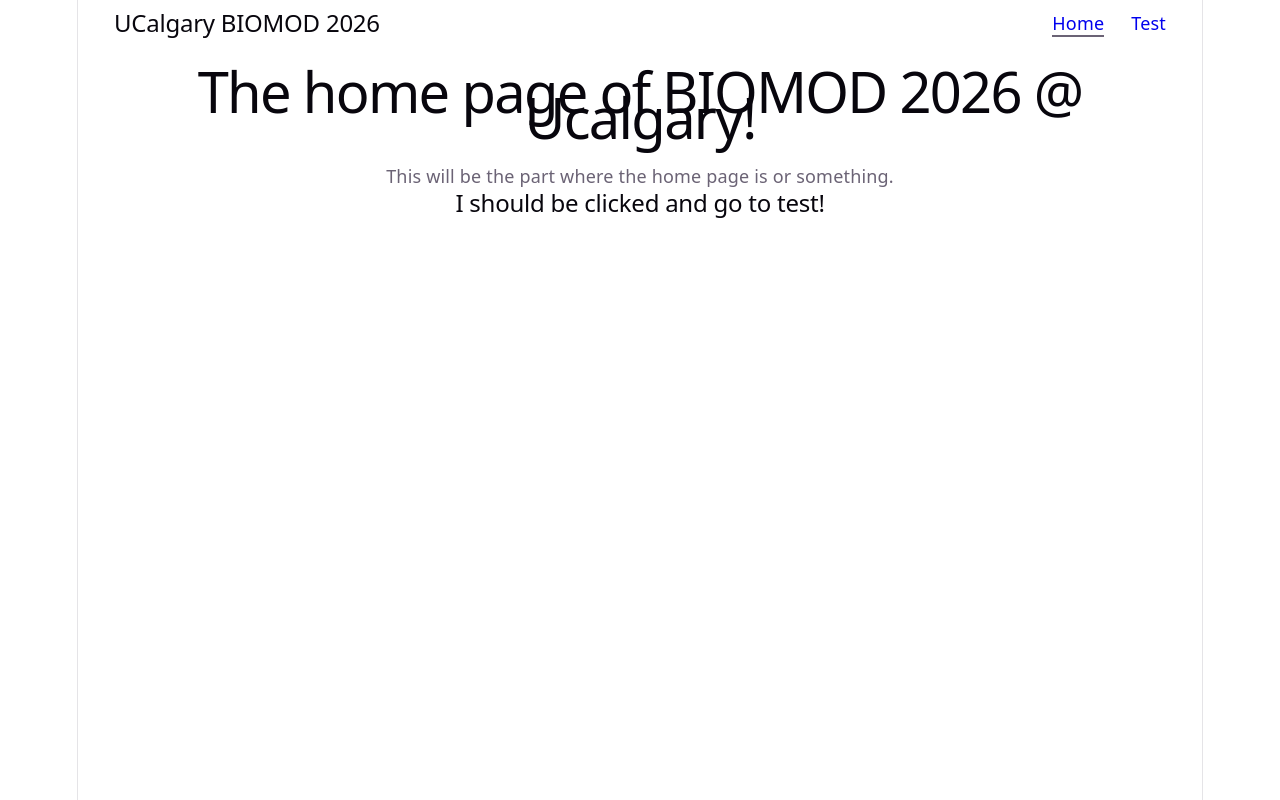
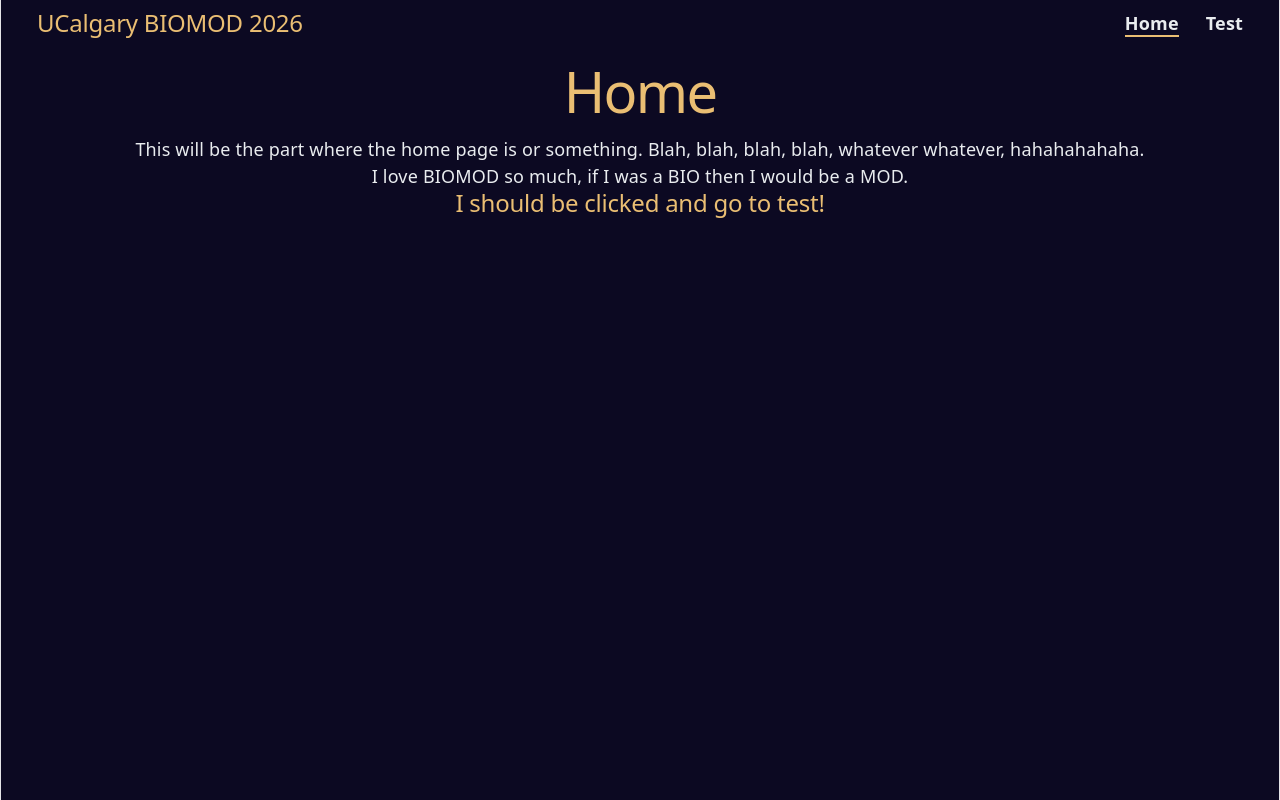
Before and after one commit to UCalgary-BIOMOD/UCalgary-BIOMOD-2026-Wiki, a React (Vite) app in the folder biomod-wiki/: page / in a window 1280 px wide. Built offline with nearby package versions, Linux system fonts and the light colour scheme.

Commit message:
style: Add basic color scheme from the logo.
I wanted to get some semblance of styling to work, so I used the styling from the logo. I will be focusing on deriving component-level styles from the index.css next.

```diff
--- a/biomod-wiki/src/Components/NavBar.module.css
+++ b/biomod-wiki/src/Components/NavBar.module.css
@@ -3,6 +3,7 @@
     justify-content: space-between;
     align-items: center;
     padding: 0.5rem 2rem;
+
 }
 
 .ul{
@@ -16,13 +17,15 @@
 .h2{
     margin: 0;
     padding: 0;
+
 }
 
 .ul a{
     text-decoration: none;
     position: relative;
     transition: color 0.2s ease;
-
+    font-weight: bold;
+    color:#E9ECEF;
 
     &:global.active {
         transform: scaleX(1)
@@ -41,7 +44,7 @@
     bottom: -0.1rem;
     width:100%;
     height: 0.1rem;
-    background-color: #6b6375;
+    background-color: #EABE73;
     transform: scaleX(0);
     transform-origin: center;
     transition: transform 0.2s ease-in-out;
--- a/biomod-wiki/src/features/home/Home.jsx
+++ b/biomod-wiki/src/features/home/Home.jsx
@@ -6,6 +6,7 @@ export default function Home() {
     return (
         <>
             <TestText {...content.Home}/>
+            <p>I love BIOMOD so much, if I was a BIO then I would be a MOD. </p>
             <ClickWrapper to="/test">
                 <h2>I should be clicked and go to test!</h2>
             </ClickWrapper>
--- a/biomod-wiki/src/features/home/home-content.json
+++ b/biomod-wiki/src/features/home/home-content.json
@@ -1,6 +1,6 @@
 {
     "Home": {
-        "heading": "The home page of BIOMOD 2026 @ Ucalgary!",
-        "text": "This will be the part where the home page is or something."
+        "heading": "Home",
+        "text": "This will be the part where the home page is or something. Blah, blah, blah, blah, whatever whatever, hahahahahaha."
     }
 }
--- a/biomod-wiki/src/index.css
+++ b/biomod-wiki/src/index.css
@@ -1,12 +1,12 @@
 :root {
-  --text: #6b6375;
-  --text-h: #08060d;
-  --bg: #fff;
+  --text: #E9ECEF; /* This is for <p> */
+  --text-h: #EABE73; /* This is for <h1>, <h2>, etc. */
+  --bg: #0C0922;
   --border: #e5e4e7;
   --code-bg: #f4f3ec;
-  --accent: #aa3bff;
-  --accent-bg: rgba(170, 59, 255, 0.1);
-  --accent-border: rgba(170, 59, 255, 0.5);
+  --accent: #0077b6;
+  --accent-bg: #0077b6;
+  --accent-border: #0077b6;
   --social-bg: rgba(244, 243, 236, 0.5);
   --shadow:
     rgba(0, 0, 0, 0.1) 0 10px 15px -3px, rgba(0, 0, 0, 0.05) 0 4px 6px -2px;
@@ -17,7 +17,7 @@
 
   font: 18px/145% var(--sans);
   letter-spacing: 0.18px;
-  color-scheme: light;
+  /*color-scheme: light;*/
   color: var(--text);
   background: var(--bg);
   font-synthesis: none;
@@ -30,14 +30,12 @@
   }
 }
 
-
-
 body {
   margin: 0;
 }
 
 #root {
-  width: 1126px;
+  /*width: 1126px;*/
   max-width: 100%;
   margin: 0 auto;
   text-align: center;
```
